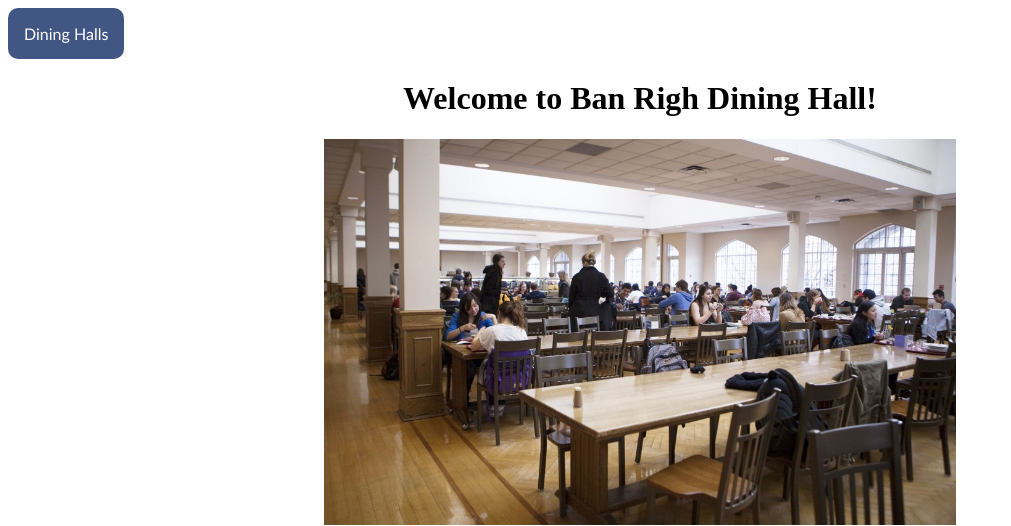
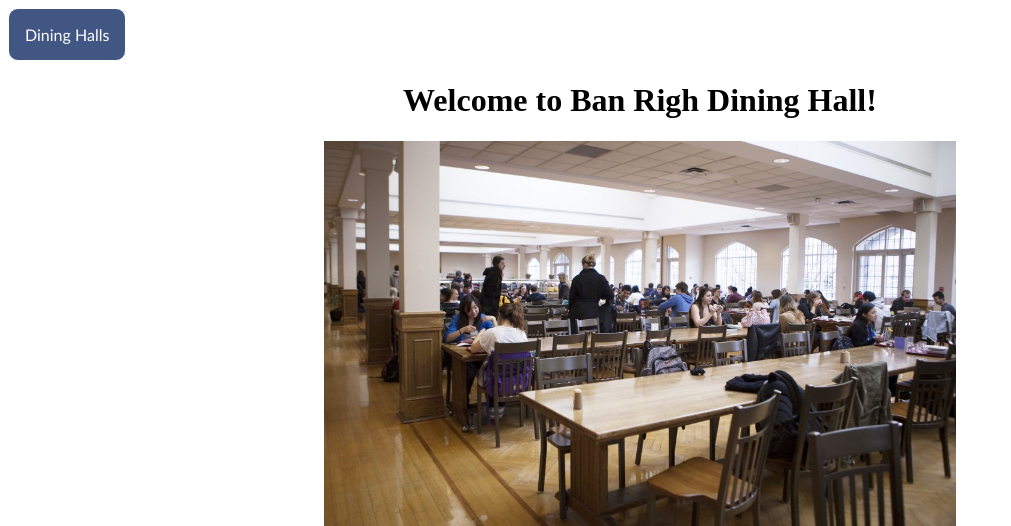
Before and after one commit to MLHDegenerates/DiningHallApp, a Flask app: page /BanRight in a window 1280 px wide. Shown: the top 526 px of the page, without its empty margins (0-1011 px from the left). Run offline with Flask 2, Linux system fonts and the light colour scheme.

Commit message:
new css bois

```diff
--- a/app/templates/base.html
+++ b/app/templates/base.html
@@ -8,7 +8,7 @@
         color: white;
         padding: 16px;
         font-size: 16px;
-        border: none;
+        border: 1px solid white;
         cursor: pointer;
         border-radius: 10px;
         font-family: Optima, Segoe, "Segoe UI", Candara, Calibri, Arial, sans-serif;
```
